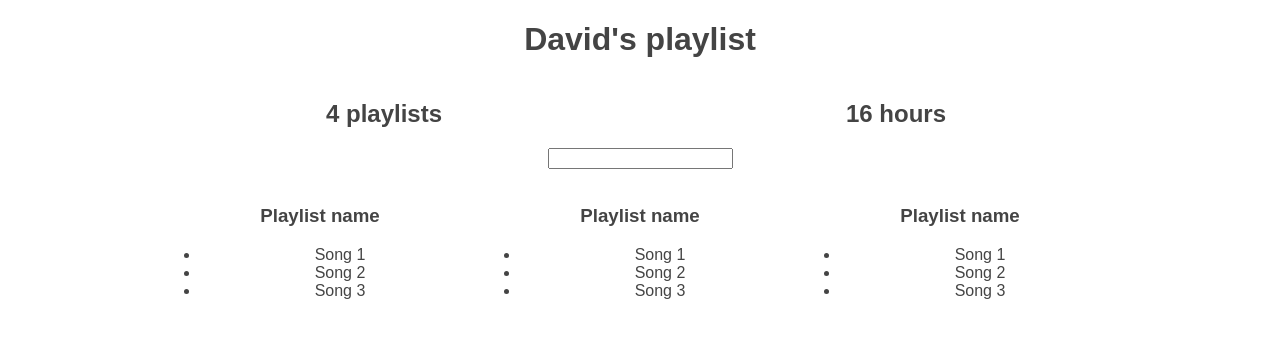
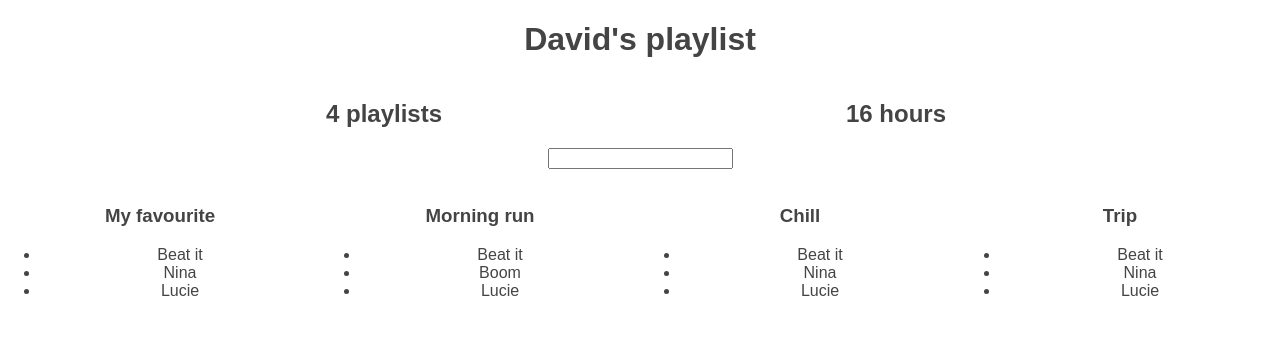
Before and after one commit to rstix/playlist, a React (Create React App) app: page / in a window 1280 px wide. Shown: the top 338 px of the page. Built offline with nearby package versions, Linux system fonts and the light colour scheme.

Commit message:
playlist populated with data

```diff
--- a/src/App.js
+++ b/src/App.js
@@ -16,7 +16,7 @@ let fakeServerData = {
       },
       {
         name: 'Morning run',
-        songs: [{name:'Beat it', duration: 1234}, {name: 'Nina', duration: 7524}, {name: 'Lucie', duration: 5231}]
+        songs: [{name:'Beat it', duration: 1234}, {name: 'Boom', duration: 7524}, {name: 'Lucie', duration: 5231}]
       },
       {
         name: 'Chill',
@@ -68,14 +68,14 @@ class Filter extends Component {
 
 class Playlist extends Component {
   render () {
+    let playlist = this.props.playlist
     return (
       <div style={{...defaultStyle, display: 'inline-block', width: '25%'}}>
         <img src="" alt=""/>
-        <h3>Playlist name</h3>
+        <h3>{playlist.name}</h3>
         <ul>
-          <li>Song 1</li>
-          <li>Song 2</li>
-          <li>Song 3</li>
+          {playlist.songs.map(song => <li>{song.name}</li> )}
+
         </ul>
       </div>
     )
@@ -105,9 +105,9 @@ class App extends Component {
           <PLaylistCounter playlists={this.state.serverData.user.playlists}/>
           <HourCounter playlists={this.state.serverData.user.playlists}/>
           <Filter/>
-          <Playlist/>
-          <Playlist/>
-          <Playlist/>
+          {this.state.serverData.user.playlists.map(playlist=>
+            <Playlist playlist={playlist}/>
+          )}
         </div> : <h1 style={defaultStyle}> Loading... </h1>}
       </div>
     );
```
